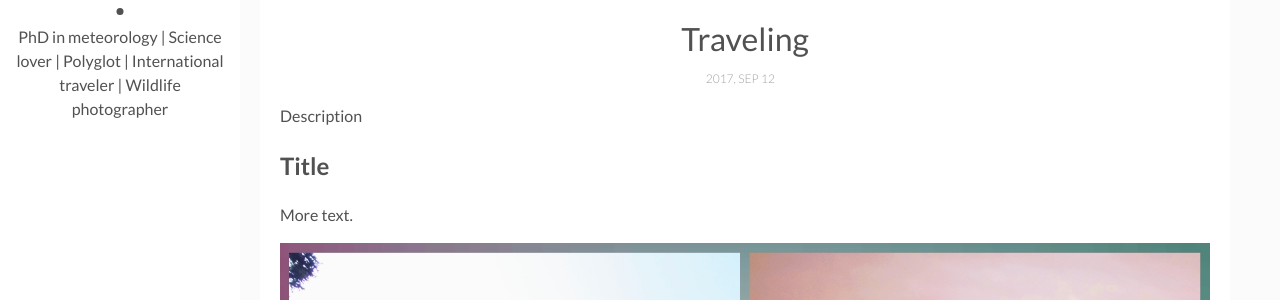
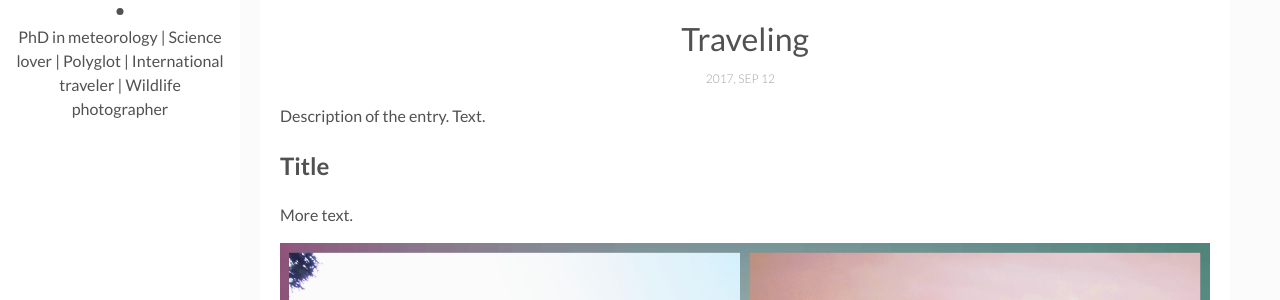
Before and after one commit to daria-scientist/Online-CV, a Jekyll site: the page built from _posts/2017-04-06-how-i-rest-from-work.markdown, in a window 1280 px wide and 900 px high, scrolled down 378 px. Shown: the part 154-454 px from the top of the window. Built offline with Jekyll 4.4.1, drawn with Linux system fonts in a browser that asks for light colours; some of the changed text lies outside the part shown.

Commit message:
Update 2017-04-06-how-i-rest-from-work.markdown

```diff
--- a/_posts/2017-04-06-how-i-rest-from-work.markdown
+++ b/_posts/2017-04-06-how-i-rest-from-work.markdown
@@ -5,10 +5,10 @@ date: 2017-09-12 13:32:20 +0300
 description: You’ll find this post in your `_posts` directory. Go ahead and edit it and re-build the site to see your changes. # Add post description (optional)
 img: collage_travel.jpg # Add image post (optional)
 fig-caption: # Add figcaption (optional)
-tags: [Holidays, Hawaii]
+tags: [Traveling, PolyglotLife]
 ---
 
-Description
+Description of the entry. Text.
 
 ## Title
 More text.
```
